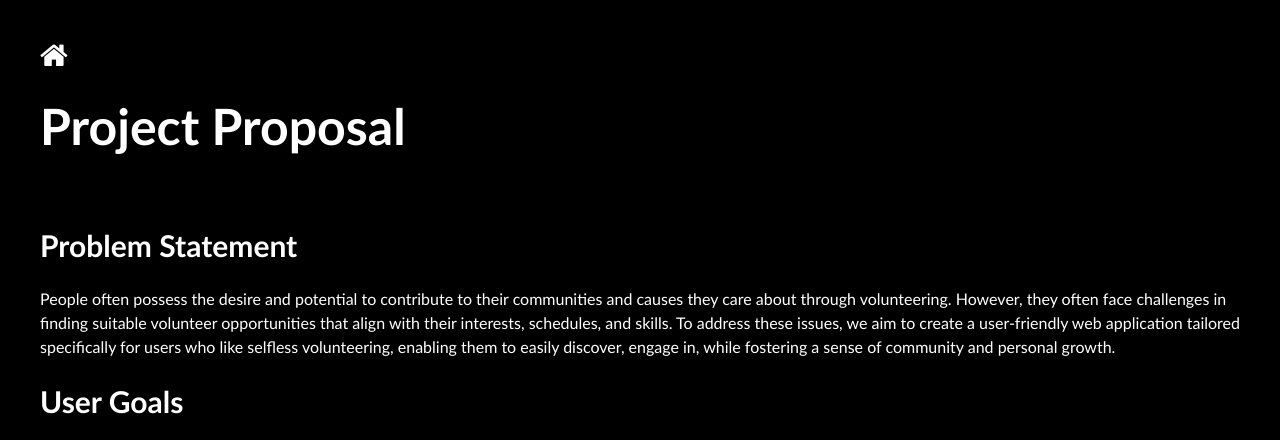
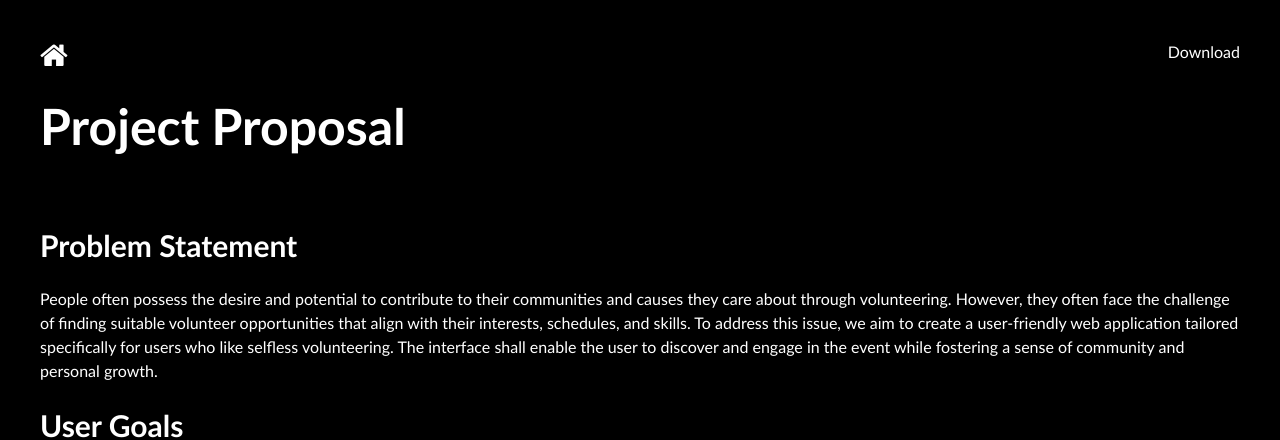
Before and after one commit to SammedJainDP/UID-Project, a plain HTML site: page projectproposal/projectproposal.html in a window 1280 px wide. Shown: the top 440 px of the page. Drawn offline with Linux system fonts and the light colour scheme.

Commit message:
Added the download file

```diff
--- a/projectproposal/projectproposal.css
+++ b/projectproposal/projectproposal.css
@@ -22,3 +22,8 @@ span{
     font-size: 30px;
 
 }
+.download{
+    float: right;
+    text-decoration: none;
+    color: white;
+}
--- a/projectproposal/projectproposal.html
+++ b/projectproposal/projectproposal.html
@@ -6,6 +6,7 @@
 <body>
 
     <a href="../index.html" class="homebtn"><i class="fa fa-home"></i></a>
+    <a  class="download" href="projectproposal-grp4.pdf" download="projectproposal-grp4.pdf">Download</a>
 <div>
 
     <h2>Project Proposal</h2><br>
@@ -13,26 +14,26 @@
 <div>
     <h3>Problem Statement </h3>
     <p>People often possess the desire and potential to contribute to their communities and causes they care about through
-        volunteering. However, they often face challenges in finding suitable volunteer opportunities that align with their interests,
-        schedules, and skills. To address these issues, we aim to create a user-friendly web application tailored specifically for users
-         who like selfless volunteering, enabling them to easily discover, engage in, while
+        volunteering. However, they often face the challenge of finding suitable volunteer opportunities that align with their interests,
+        schedules, and skills. To address this issue, we aim to create a user-friendly web application tailored specifically for users
+         who like selfless volunteering. The interface shall enable the user to discover and engage in the event while
          fostering a sense of community and personal growth.</p>
     <h3>User Goals</h3>
     <p>
-       <span>Finding Suitable Volunteering Opportunities:</span>&emsp;Users want to identify volunteer opportunities that align with their interests, skills, and availability.
-        <br /><span> Application:</span>&emsp; Users aim for a user-friendly application that simplifies the process of discovering, applying for, and participating in volunteering opportunities.
-        <br /><span>Community Engagement:</span>&emsp;They seek a platform that connects them with like-minded peers and fosters a sense of community around volunteering.
+       <span>Finding Suitable Volunteering Opportunities:</span>&emsp;Users identify volunteering opportunities that align with their interests, skills, and availability.
+        <br /><span> Application:</span>&emsp; User friendly application that simplifies the process of discovering, applying for, and participating in the event.
     </p>
     <h3>User Actions</h3>
     <p>
         <span>Create a Profile:</span>&emsp;Users will start by creating a personal profile.
-        <br /><span>Discover Opportunities:</span>&emsp; They will browse through a list of volunteering opportunities and time commitment.
+        <br /><span>Discover Opportunities:</span>&emsp; They will browse through a list of volunteering opportunities. The oppurtunities could be searched based on the user's period of availability.
         <br /><span>Register:</span>&emsp; Users will select an opportunity and register for it through the application.
         <br /><span>Post Oppurtunities:</span>&emsp; Users will post voluteering options.
 
     </p>
     <h3>Obstacles</h3>
     <p>
+        Making a single interface for both, the users wishing to volunteer and, the users willing to provide oppurtunities by posting details of the event. <br>
         Balancing and prioritizing user experience, enjoyable designs, intuitive functionalities and user goals without compromising on each other.
     </p>
 </div>
```
Also changed, not shown: 1 other file.
